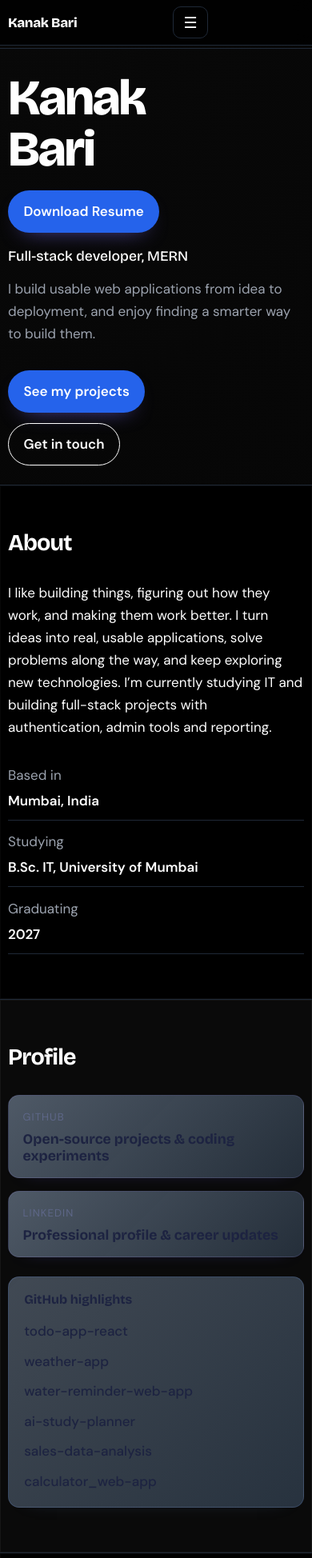
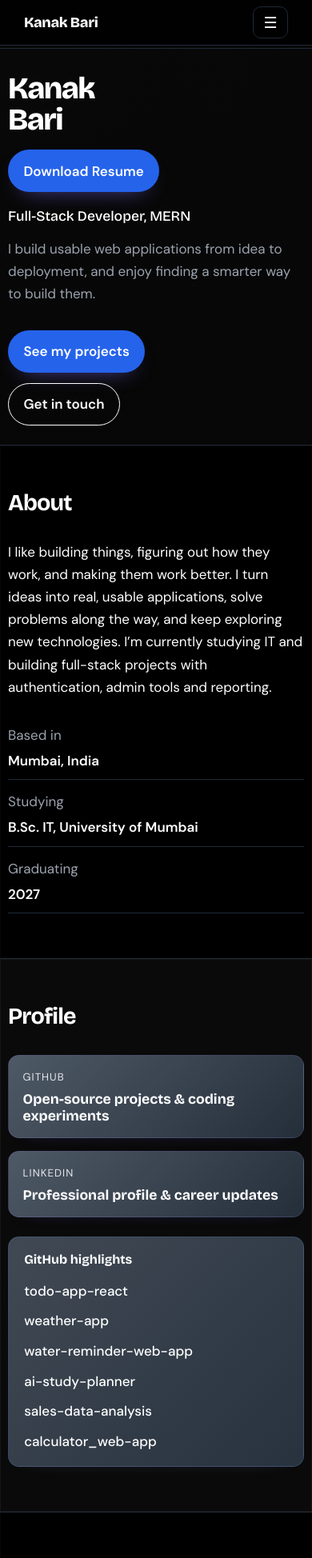
Before and after one commit to barikanak19/portfolio, a React (Vite) app: page / in a window 390 px wide. Shown: the top 1948 px of the page at 80% size. Built offline with nearby package versions, Linux system fonts and the light colour scheme.

Commit message:
colouringggg

```diff
--- a/src/App.jsx
+++ b/src/App.jsx
@@ -55,7 +55,7 @@ function Hero() {
         <a className="btn primary resume-btn" href={DATA.resume} download="Kanak_Bari_Resume.pdf">
           Download Resume
         </a>
-        <p className="role">Full-stack developer, MERN</p>
+        <p className="role">Full-Stack Developer, MERN</p>
         <p className="lead">I build usable web applications from idea to deployment, and enjoy finding a smarter way to build them.</p>
         <div className="cta">
           <a className="btn primary" href="#projects">See my projects</a>
--- a/src/styles.css
+++ b/src/styles.css
@@ -24,13 +24,14 @@ nav a{text-decoration:none;font-weight:500;color:var(--muted);transition:color .
 nav a:hover{color:var(--ink)}
 .burger{display:none;background:none;border:1px solid var(--line);color:var(--ink);border-radius:10px;width:44px;height:40px;cursor:pointer;font-size:1.2rem}
 @media(max-width:720px){
-  .burger{display:block}
+  .burger{display:block;margin-left:auto}
   nav ul{position:absolute;left:0;right:0;top:60px;flex-direction:column;gap:0;background:#000000;border-bottom:1px solid var(--line);max-height:0;overflow:hidden;transition:max-height .4s ease}
   nav ul.open{max-height:320px}
   nav li a{display:block;padding:.9rem 1.25rem}
+  .logo{font-size:1.125rem}
 }
 .hero{min-height:calc(100svh - 60px);display:flex;align-items:center;padding:3rem 0}
-.hero h1{font:800 clamp(3rem,12vw,8.5rem)/.95 var(--display);letter-spacing:-.04em;margin:0 0 1.25rem}
+.hero h1{font:800 clamp(2.375rem,8vw,4rem)/.95 var(--display);letter-spacing:-.04em;margin:0 0 1.25rem}
 .hero h1 .row{display:block;overflow:hidden;padding-bottom:.08em}
 .hero h1 .ch{display:inline-block;transform:translateY(110%);animation:rise .9s cubic-bezier(.2,.8,.2,1) forwards;animation-delay:calc(var(--i)*55ms + 150ms)}
 @keyframes rise{to{transform:none}}
@@ -58,31 +59,31 @@ h2{font:700 clamp(1.8rem,4.5vw,2.6rem)/1.1 var(--display);letter-spacing:-.03em;
 .facts span{color:var(--muted)}
 .profile-box{display:grid;gap:1.5rem}
 .profile-grid{display:grid;grid-template-columns:repeat(auto-fit,minmax(220px,1fr));gap:1rem}
-.profile-card{display:flex;flex-direction:column;gap:.4rem;padding:1rem 1.1rem;border:1px solid rgba(141,128,214,0.18);border-radius:16px;background:linear-gradient(135deg,rgba(191,219,254,0.38),rgba(147,197,253,0.2));text-decoration:none;transition:transform .25s,box-shadow .25s;box-shadow:0 12px 22px -24px rgba(109,94,249,0.55)}
+.profile-card{display:flex;flex-direction:column;gap:.4rem;padding:1rem 1.1rem;border:1px solid rgba(141,128,214,0.18);border-radius:16px;background:linear-gradient(135deg,rgba(191,219,254,0.38),rgba(147,197,253,0.2));text-decoration:none;transition:transform .25s,box-shadow .25s;box-shadow:0 12px 22px -24px rgba(109,94,249,0.55);color:#ffffff}
 .profile-card:hover{transform:translateY(-3px);box-shadow:0 14px 30px -20px rgba(122,108,244,.8)}
-.profile-card span{font-size:.82rem;color:#5e6788;text-transform:uppercase;letter-spacing:.08em}
-.profile-card strong{font:600 1.1rem var(--display);color:#1d2341}
-.repo-list{background:linear-gradient(135deg,rgba(191,219,254,0.3),rgba(147,197,253,0.22));border:1px solid rgba(123,166,255,0.18);border-radius:16px;padding:1.1rem 1.2rem;box-shadow:0 14px 22px -26px rgba(91,124,184,0.45)}
-.repo-list h3{margin:0 0 1rem;font:600 1rem var(--display);color:#1d2341}
+.profile-card span{font-size:.82rem;color:#e5e7eb;text-transform:uppercase;letter-spacing:.08em}
+.profile-card strong{font:600 1.1rem var(--display);color:#ffffff}
+.repo-list{background:linear-gradient(135deg,rgba(191,219,254,0.3),rgba(147,197,253,0.22));border:1px solid rgba(123,166,255,0.18);border-radius:16px;padding:1.1rem 1.2rem;box-shadow:0 14px 22px -26px rgba(91,124,184,0.45);color:#ffffff}
+.repo-list h3{margin:0 0 1rem;font:600 1rem var(--display);color:#ffffff}
 .repo-list ul{list-style:none;padding:0;margin:0;display:grid;gap:.6rem}
-.repo-list li a{text-decoration:none;color:#1d2341;font-weight:500}
-.repo-list li a:hover{color:var(--accent)}
+.repo-list li a{text-decoration:none;color:#ffffff;font-weight:500}
+.repo-list li a:hover{color:#93C5FD}
 .skills{display:grid;gap:1.6rem;grid-template-columns:repeat(auto-fit,minmax(260px,1fr))}
-.skills > div{background:linear-gradient(135deg,rgba(191,219,254,0.32),rgba(147,197,253,0.18));border:1px solid rgba(133,202,177,0.2);border-radius:18px;padding:1rem 1.1rem;box-shadow:0 16px 28px -30px rgba(76,103,170,0.4)}
-.skills h3{font:600 1rem var(--display);margin:0 0 .7rem;color:#1d2341}
+.skills > div{background:linear-gradient(135deg,rgba(191,219,254,0.32),rgba(147,197,253,0.18));border:1px solid rgba(133,202,177,0.2);border-radius:18px;padding:1rem 1.1rem;box-shadow:0 16px 28px -30px rgba(76,103,170,0.4);color:#ffffff}
+.skills h3{font:600 1rem var(--display);margin:0 0 .7rem;color:#ffffff}
 .chips{display:flex;flex-wrap:wrap;gap:.5rem}
-.chip{background:var(--chip-bg);padding:.3rem .8rem;border-radius:999px;font-size:.92rem;color:#1d2341;transition:background .25s,transform .25s}
+.chip{background:var(--chip-bg);padding:.3rem .8rem;border-radius:999px;font-size:.92rem;color:#ffffff;transition:background .25s,transform .25s}
 .chip:hover{background:color-mix(in srgb,var(--chip-bg),#991B1B 8%);transform:translateY(-2px)}
 .timeline{border-left:2px solid var(--line);margin:0;padding:0 0 0 1.6rem;list-style:none;display:grid;gap:2.2rem}
-.timeline li{position:relative;background:#E9D5FF;border:1px solid rgba(221,173,189,0.22);border-radius:14px;padding:1rem 1.1rem;box-shadow:0 18px 30px -26px rgba(98,76,176,0.4)}
+.timeline li{position:relative;background:#E9D5FF;border:1px solid rgba(221,173,189,0.22);border-radius:14px;padding:1rem 1.1rem;box-shadow:0 18px 30px -26px rgba(98,76,176,0.4);color:#1d2341}
 .timeline .pts li{background:#F3E8FF}
 .timeline>li:hover{background:#D8B4FE}
 .timeline li::before{content:"";position:absolute;left:calc(-1.6rem - 7px);top:.55rem;width:12px;height:12px;border-radius:50%;background:var(--blue-medium);box-shadow:0 0 0 4px #0a0a0a}
 .timeline h3{font:600 1.2rem var(--display);margin:0;color:#1d2341}
-.meta{color:#5e6788;font-size:.95rem;margin:.1rem 0 .6rem}
+.meta{color:#e5e7eb;font-size:.95rem;margin:.1rem 0 .6rem}
 ul.pts{margin:0;padding-left:1.1rem;color:#5e6788}
 .projects{display:grid;gap:1.5rem;grid-template-columns:repeat(auto-fit,minmax(min(100%,420px),1fr))}
-#projects .card{background:linear-gradient(135deg,#DCFCE7 0%,#BBF7D0 100%);border:1px solid rgba(146,139,220,0.18);border-radius:20px;padding:1.8rem;transition:transform .35s cubic-bezier(.2,.8,.2,1),box-shadow .35s,background .35s;box-shadow:0 22px 36px -32px rgba(109,94,249,0.5)}
+#projects .card{background:linear-gradient(135deg,#DCFCE7 0%,#BBF7D0 100%);border:1px solid rgba(146,139,220,0.18);border-radius:20px;padding:1.8rem;transition:transform .35s cubic-bezier(.2,.8,.2,1),box-shadow .35s,background .35s;box-shadow:0 22px 36px -32px rgba(109,94,249,0.5);color:#1d2341}
 #projects .card:hover{background:linear-gradient(135deg,#BBF7D0 0%,#86EFAC 100%);transform:translateY(-6px);box-shadow:0 18px 40px -22px rgba(122,108,244,.55)}
 .card h3{font:700 1.5rem var(--display);letter-spacing:-.02em;margin:0 0 .8rem;color:#1d2341}
 .card p{color:#1d2341}
@@ -94,10 +95,10 @@ ul.pts{margin:0;padding-left:1.1rem;color:#5e6788}
 .link-btn{background:none;border:0;color:var(--accent);font:600 1rem var(--body);cursor:pointer;padding:.4rem 0}
 .edu{display:grid;gap:1.4rem}
 .edu-header{display:flex;justify-content:space-between;align-items:flex-start;gap:1rem;flex-wrap:wrap}
-.edu h3{font:600 1.3rem var(--display);margin:0}
-.edu-tag{display:inline-flex;align-items:center;border:1px solid rgba(140,163,255,0.2);background:linear-gradient(135deg,rgba(191,219,254,0.3),rgba(147,197,253,0.22));padding:.45rem .8rem;border-radius:999px;font-size:.85rem;color:#5e6788;font-weight:600}
+.edu h3{font:600 1.3rem var(--display);margin:0;color:#ffffff}
+.edu-tag{display:inline-flex;align-items:center;border:1px solid rgba(34,197,94,0.3);background:#22C55E;padding:.45rem .8rem;border-radius:999px;font-size:.85rem;color:#ffffff;font-weight:600}
 .edu-summary{display:grid;grid-template-columns:repeat(auto-fit,minmax(150px,1fr));gap:1rem}
-.edu-summary>div,.semester-card{border:1px solid rgba(224,175,147,0.18);border-radius:16px;padding:1rem 1.1rem}
+.edu-summary>div,.semester-card{border:1px solid rgba(224,175,147,0.18);border-radius:16px;padding:1rem 1.1rem;color:#1d2341}
 .edu-summary>div:nth-child(1),.semester-grid>.semester-card:nth-child(1){background:#FEF9C3}
 .edu-summary>div:nth-child(2),.semester-grid>.semester-card:nth-child(2){background:#FEF08A}
 .edu-summary>div:nth-child(3),.semester-grid>.semester-card:nth-child(3){background:#FDE047}
@@ -114,7 +115,7 @@ footer{padding:2rem 0 3rem;color:var(--muted);font-size:.92rem;border-top:1px so
 @media (max-width: 1100px){
   .wrap{width:min(100% - 2rem,1080px)}
   .hero{padding:2.5rem 0}
-  .hero h1{font-size:clamp(2.8rem,9vw,6.2rem)}
+  .hero h1{font-size:clamp(2.75rem,7vw,3.5rem)}
   .projects{grid-template-columns:repeat(2,minmax(0,1fr))}
 }
 @media (max-width: 900px){
@@ -138,9 +139,9 @@ footer{padding:2rem 0 3rem;color:var(--muted);font-size:.92rem;border-top:1px so
   .contact a.big{font-size:clamp(1.6rem,8vw,2.8rem)}
 }
 @media(max-width:480px){
-  .nav .wrap{height:56px}
-  .logo{font-size:1.05rem}
-  .hero h1{font-size:clamp(2.3rem,16vw,4.3rem)}
+  .nav .wrap{height:56px;padding:0 20px}
+  .logo{font-size:1.125rem}
+  .hero h1{font-size:2.375rem}
   .role{font-size:1.1rem}
   .repo-list,.card,.profile-card,.semester-card,.skills > div{border-radius:14px}
   .semester-metrics{grid-template-columns:repeat(2,minmax(0,1fr))}
```
